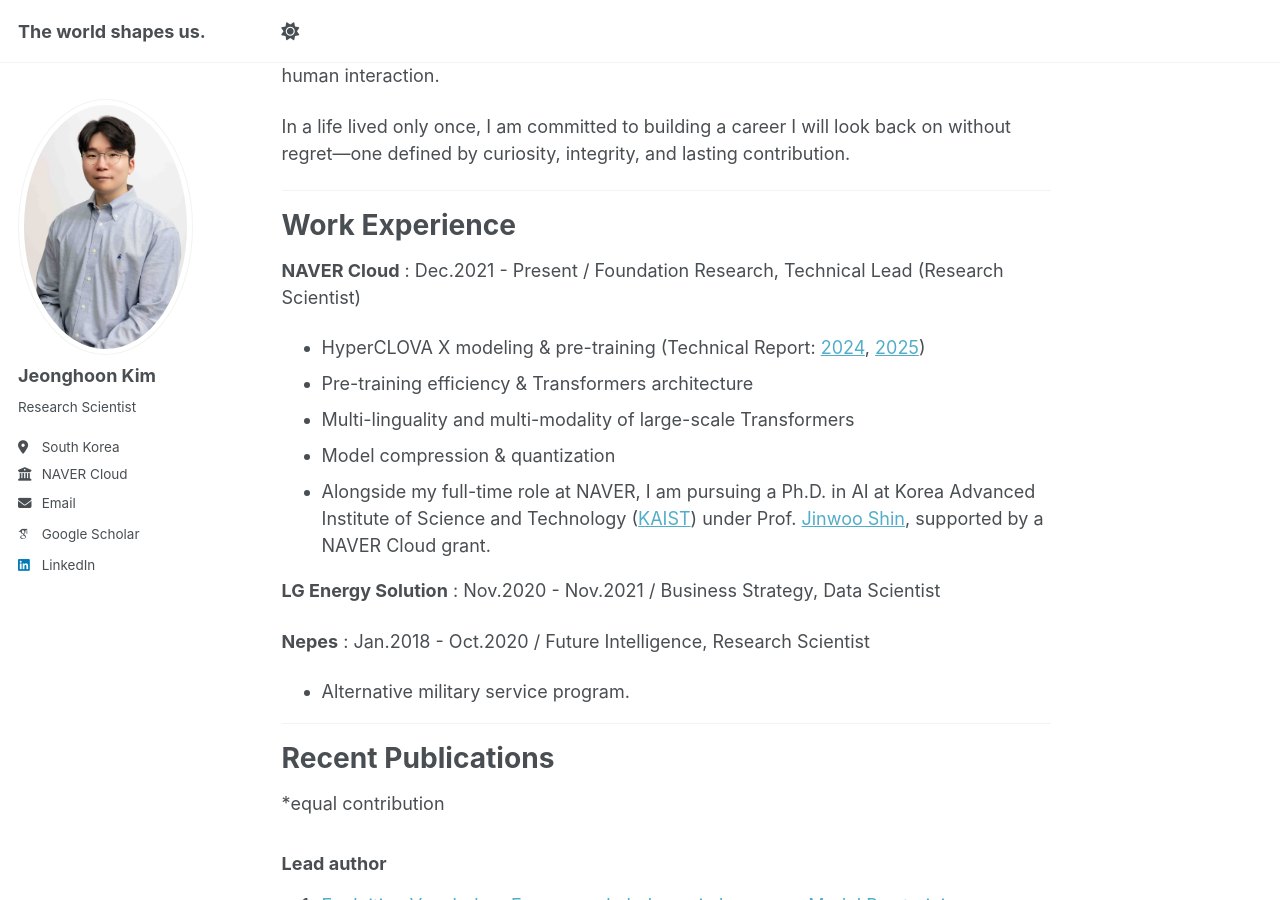
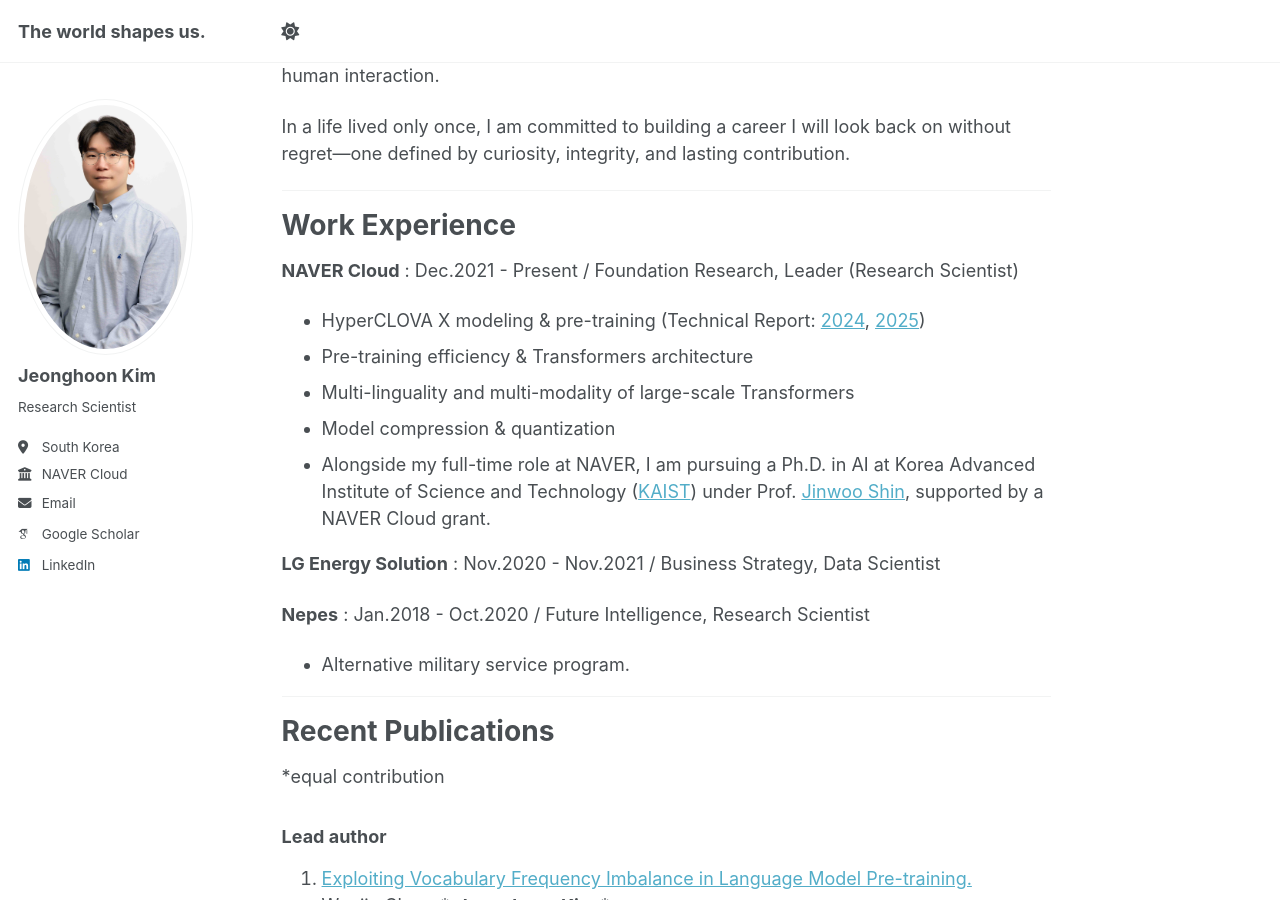
Before and after one commit to penpaperkeycode/penpaperkeycode.github.io, a Jekyll site: the page built from _pages/about.md, in a window 1280 px wide and 900 px high, scrolled down 367 px. Built offline with Jekyll 4.4.1, drawn with Linux system fonts in a browser that asks for light colours; some web fonts are replaced.

Commit message:
Update about.md

```diff
--- a/_pages/about.md
+++ b/_pages/about.md
@@ -17,7 +17,7 @@ In a life lived only once, I am committed to building a career I will look back
 
 Work Experience
 ======
-**NAVER Cloud** : Dec.2021 - Present / Foundation Research, Technical Lead (Research Scientist)
+**NAVER Cloud** : Dec.2021 - Present / Foundation Research, Leader (Research Scientist)
    * HyperCLOVA X modeling & pre-training (Technical Report: [2024](https://arxiv.org/abs/2404.01954), [2025](https://arxiv.org/abs/2506.22403))
    * Pre-training efficiency & Transformers architecture
    * Multi-linguality and multi-modality of large-scale Transformers
```
